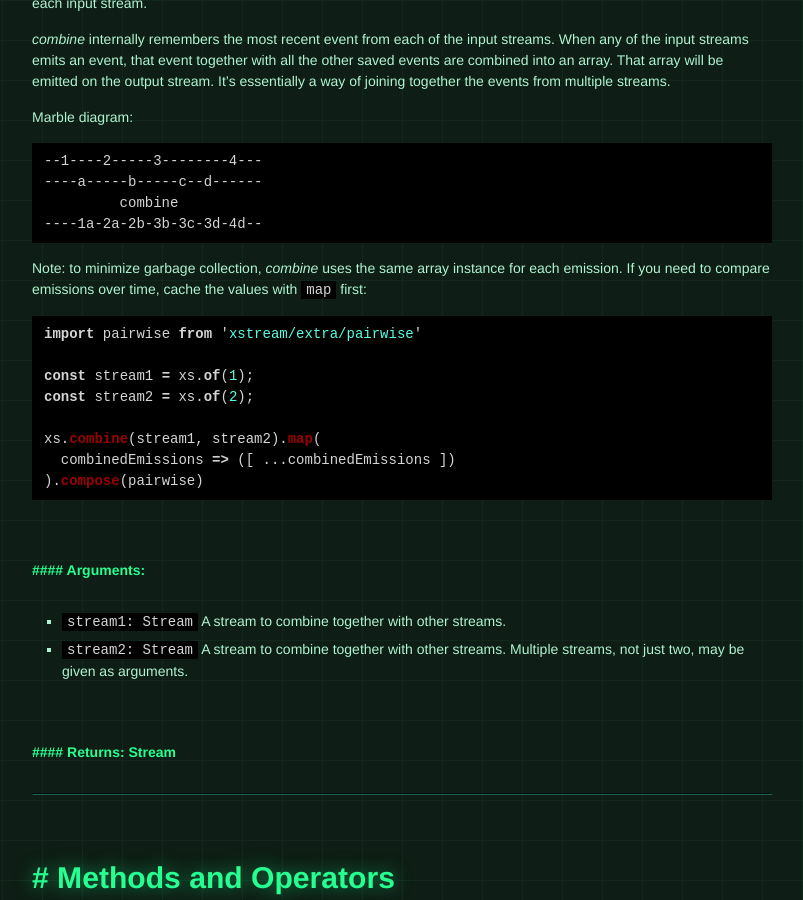
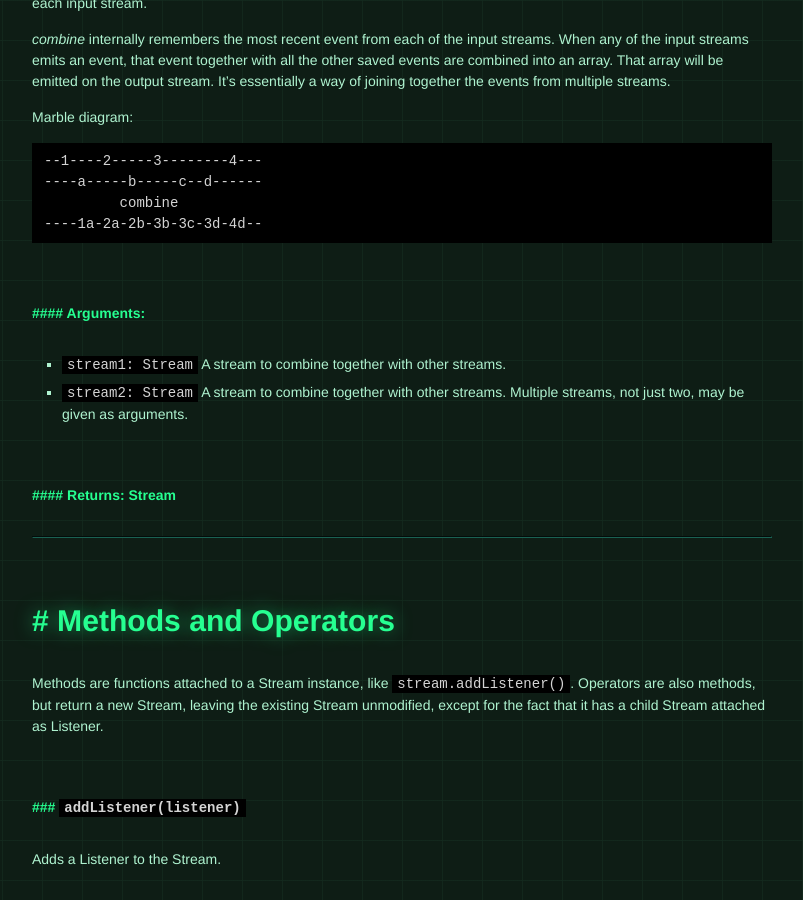
Before and after one commit to staltz/xstream, a Jekyll site: the page built from index.html, in a window 1280 px wide and 900 px high, scrolled down 12071 px. Shown: the whole window, without its empty margins (238-1041 px from the left). Built offline with Jekyll 4.4.1, drawn with Linux system fonts in a browser that asks for light colours; some web fonts are replaced; some of the changed text lies outside the part shown.

Commit message:
update site

````diff
--- a/_includes/content.md
+++ b/_includes/content.md
@@ -455,21 +455,6 @@ Marble diagram:
 ----1a-2a-2b-3b-3c-3d-4d--
 ```
 
-Note: to minimize garbage collection, *combine* uses the same array
-instance for each emission.  If you need to compare emissions over time,
-cache the values with `map` first:
-
-```js
-import pairwise from 'xstream/extra/pairwise'
-
-const stream1 = xs.of(1);
-const stream2 = xs.of(2);
-
-xs.combine(stream1, stream2).map(
-  combinedEmissions => ([ ...combinedEmissions ])
-).compose(pairwise)
-```
-
 #### Arguments:
 
 - `stream1: Stream` A stream to combine together with other streams.
@@ -578,7 +563,7 @@ Marble diagram:
 
 #### Arguments:
 
-- `passes: Function` A function of type `(t: T) +> boolean` that takes an event from the input stream and checks if it passes, by returning a
+- `passes: Function` A function of type `(t: T) => boolean` that takes an event from the input stream and checks if it passes, by returning a
 boolean.
 
 #### Returns:  Stream
````
